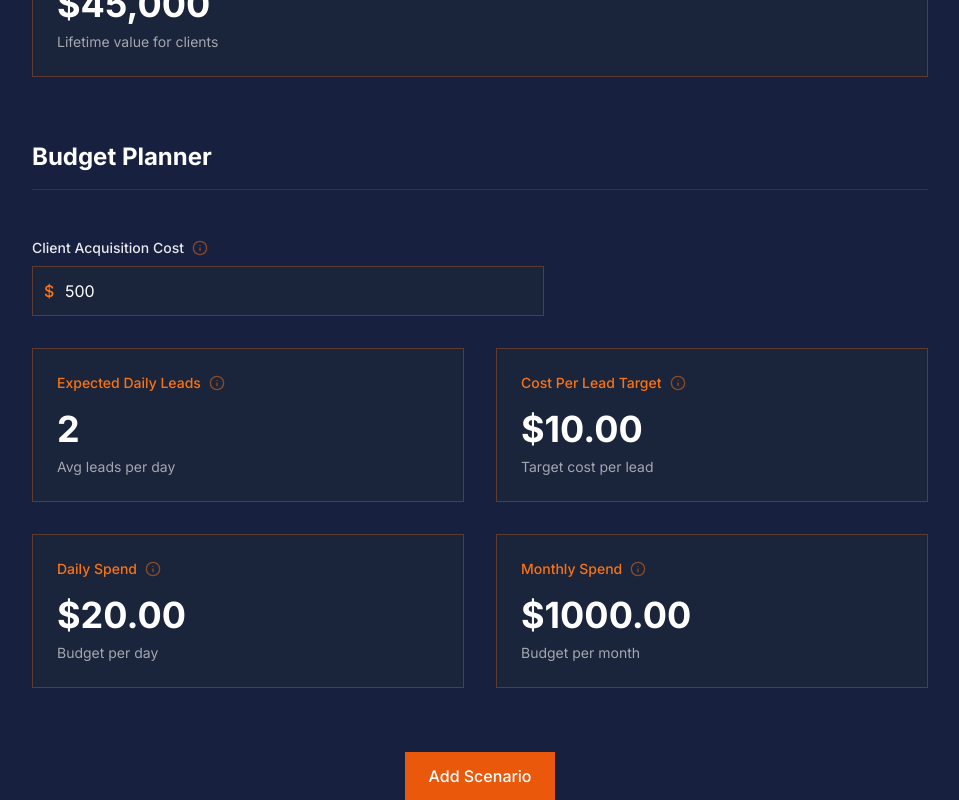
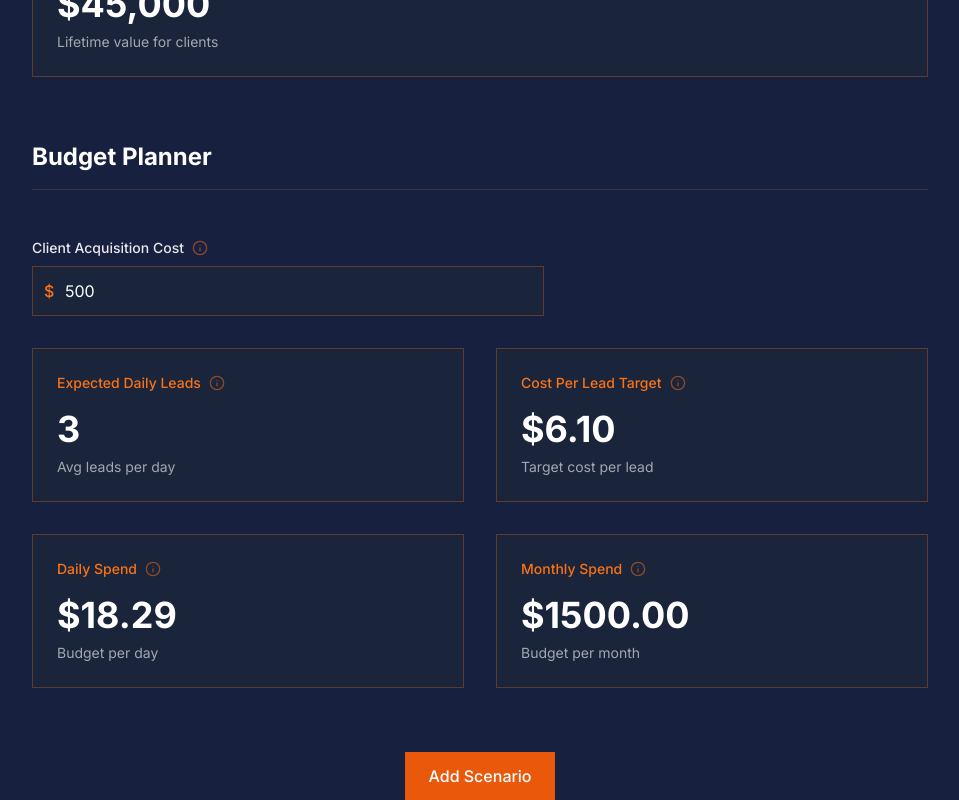
Before and after one commit to jack-xcelerate/sales-calculator, a Next.js app: page / in a window 1280 px wide. Shown: the part 1891-2691 px from the top of the page, without its empty margins (160-1119 px from the left). Built offline with nearby package versions, Linux system fonts and the light colour scheme.

Commit message:
Fix Budget Planner calculations to use target metrics

```diff
--- a/app/components/sales-calculator.tsx
+++ b/app/components/sales-calculator.tsx
@@ -347,10 +347,30 @@ const SalesCalculator = ({ inputs: initialInputs }: { inputs: Inputs }) => {
     />
   </div>
   <div className="grid grid-cols-1 md:grid-cols-2 gap-8">
-              <MetricCard label="Expected Daily Leads" value={Math.ceil(metrics.leads / 30)} subtitle="Avg leads per day" tooltipContent="Daily leads needed" />
-              <MetricCard label="Cost Per Lead Target" value={`$${(inputs.clientSpend / Math.ceil(metrics.leads)).toFixed(2)}`} subtitle="Target cost per lead" tooltipContent="Cost per lead" />
-              <MetricCard label="Daily Spend" value={`$${((inputs.clientSpend / Math.ceil(metrics.leads)) * Math.ceil(metrics.leads / 30)).toFixed(2)}`} subtitle="Budget per day" tooltipContent="Daily budget" />
-              <MetricCard label="Monthly Spend" value={`$${(inputs.clientSpend * Math.ceil(metrics.leads / 30)).toFixed(2)}`} subtitle="Budget per month" tooltipContent="Monthly budget" />
+    <MetricCard
+      label="Expected Daily Leads"
+      value={Math.ceil(metrics.estLeads / 30)}
+      subtitle="Avg leads per day"
+      tooltipContent="Daily leads needed"
+    />
+    <MetricCard
+      label="Cost Per Lead Target"
+      value={`$${(inputs.clientSpend / metrics.estLeads).toFixed(2)}`}
+      subtitle="Target cost per lead"
+      tooltipContent="Cost per lead"
+    />
+    <MetricCard
+      label="Daily Spend"
+      value={`$${((inputs.clientSpend / metrics.estLeads) * Math.ceil(metrics.estLeads / 30)).toFixed(2)}`}
+      subtitle="Budget per day"
+      tooltipContent="Daily budget"
+    />
+    <MetricCard
+      label="Monthly Spend"
+      value={`$${(inputs.clientSpend * Math.ceil(metrics.estLeads / 30)).toFixed(2)}`}
+      subtitle="Budget per month"
+      tooltipContent="Monthly budget"
+    />
   </div>
 </div>
         </div>
```
Lines whose indentation alone changed are shown as unchanged.
